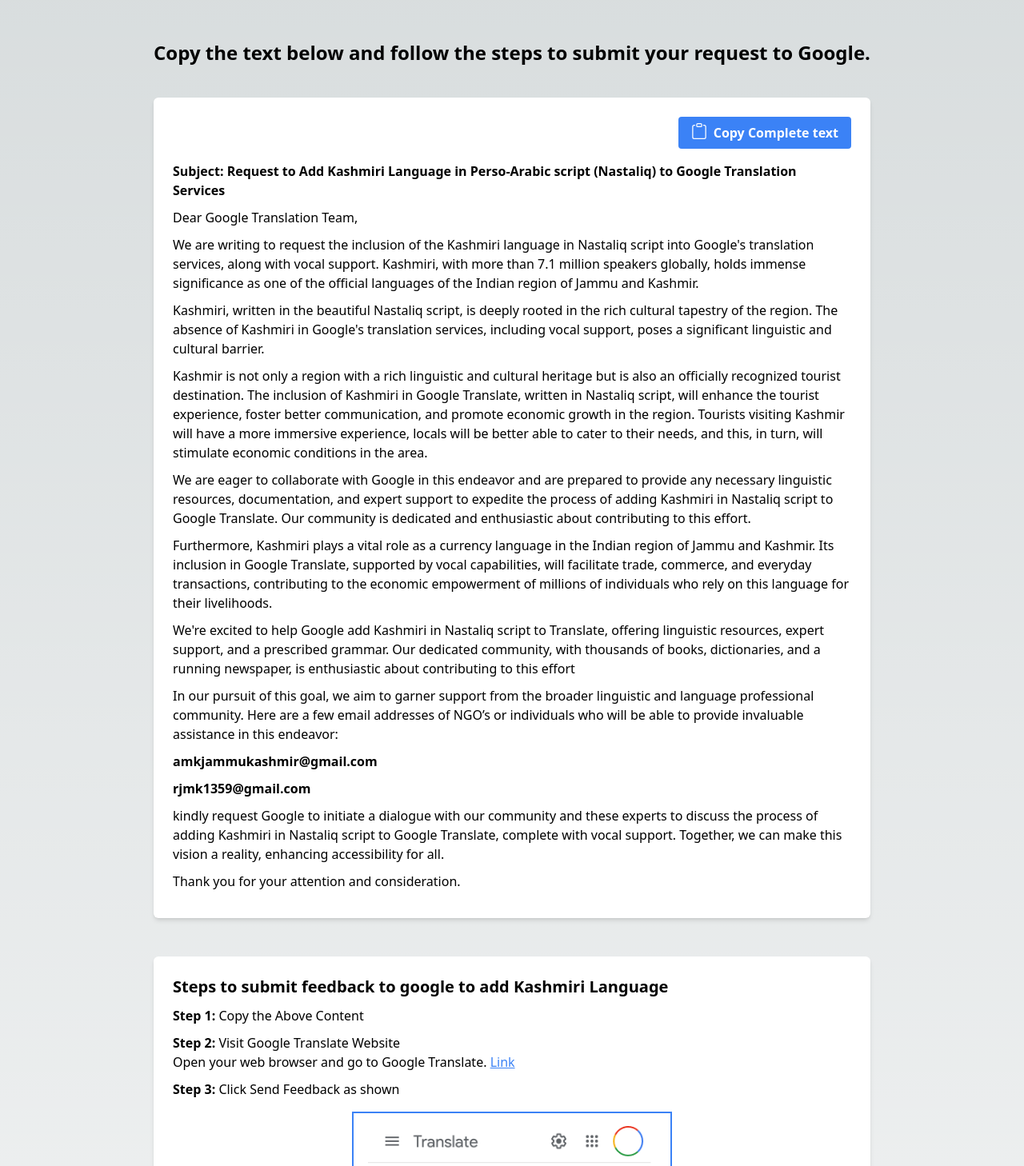
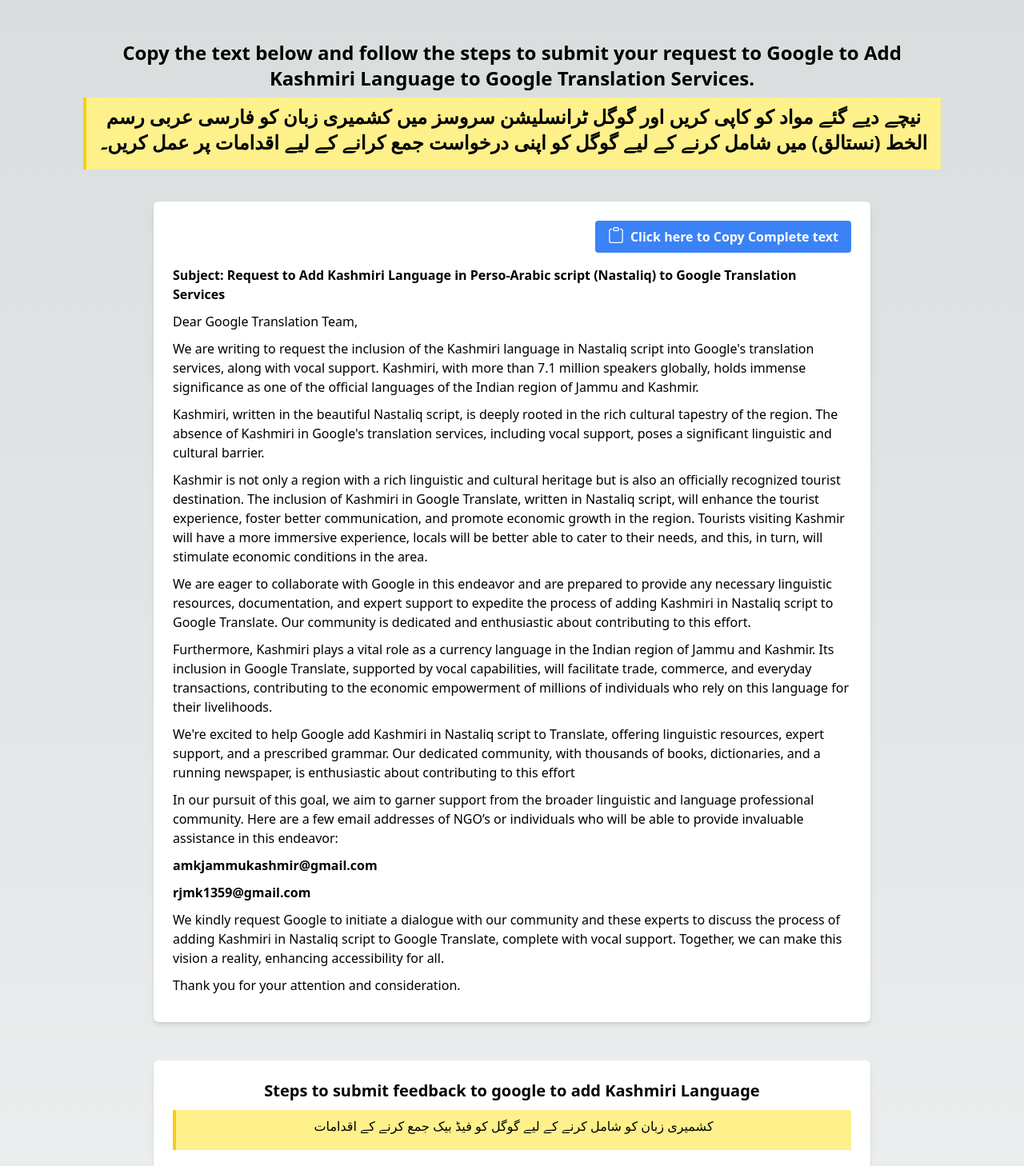
Before and after one commit to rjmk159/supportks, a Next.js app: page / in a window 1280 px wide. Shown: the part 220-1678 px from the top of the page at 80% size. Built offline with nearby package versions, Linux system fonts and the light colour scheme.

Commit message:
Adding a urdu description

```diff
--- a/src/pages/index.js
+++ b/src/pages/index.js
@@ -45,7 +45,7 @@
     navigator.clipboard.writeText(textToCopy);
     setCopied(true);
     setTimeout(() => setCopied(false), 1500);
-    amplitude.track('CopyClicked');
+    amplitude.track("CopyClicked");
   };
 
   useEffect(() => {
@@ -58,8 +58,9 @@
 
   useEffect(() => {
     amplitude.init("503e6a3506e0eb2bf882ac730918f490");
-    amplitude.track('PageVisited');
+    amplitude.track("PageVisited");
   }, []);
+
   return (
     <main className="flex min-h-screen flex-col items-center justify-between sm:m-20">
       <Image
@@ -70,10 +71,24 @@
         height={37}
         priority
       />
-      <h2 className="text-2xl font-bold mb-4 text-center p-6">
-        Copy the text below and follow the steps to submit your request to
-        Google.
-      </h2>
+      <div className="max-w-600">
+        <h2 className="text-2xl font-bold mb-4 text-center p-6 ">
+          Copy the text below and follow the steps to submit your request to
+          Google to Add Kashmiri Language to
+          Google Translation Services.
+          <br />
+          <div
+            className="bg-yellow-200 border-l-4 border-yellow-400 text-yellow-800 p-2 mt-2"
+            role="alert"
+          >
+            <p>
+              نیچے دیے گئے مواد کو کاپی کریں اور گوگل ٹرانسلیشن سروسز میں کشمیری
+              زبان کو فارسی عربی رسم الخط (نستالق) میں شامل کرنے کے لیے گوگل کو
+              اپنی درخواست جمع کرانے کے لیے اقدامات پر عمل کریں۔
+            </p>
+          </div>
+        </h2>
+      </div>
       <div className="flexflex-col justify-between">
         <div className="max-w-4xl mx-auto bg-white p-6 shadow-md rounded-md">
           <div className="flex justify-end mb-4">
@@ -86,7 +101,7 @@
               ) : (
                 <BsClipboard2CheckFill className="w-5 h-5 mr-2" />
               )}
-              {copied ? "Copied!" : "Copy Complete text"}
+              {copied ? "Copied!" : "Click here to Copy Complete text"}
             </button>
           </div>
           <p>
@@ -152,25 +167,43 @@
             </li>
           </ul>
           <p>
-            kindly request Google to initiate a dialogue with our community and
-            these experts to discuss the process of adding Kashmiri in Nastaliq
-            script to Google Translate, complete with vocal support. Together,
-            we can make this vision a reality, enhancing accessibility for all.
+            We kindly request Google to initiate a dialogue with our community
+            and these experts to discuss the process of adding Kashmiri in
+            Nastaliq script to Google Translate, complete with vocal support.
+            Together, we can make this vision a reality, enhancing accessibility
+            for all.
           </p>
           <p>Thank you for your attention and consideration.</p>
         </div>
         <div className="max-w-4xl mx-auto bg-white p-6 shadow-md rounded-md mt-12">
-          <p className="text-xl">
+          <p className="text-xl text-center">
             <b>Steps to submit feedback to google to add Kashmiri Language</b>
+            <br />
           </p>
+          <div
+            className="bg-yellow-200 border-l-4 border-yellow-400 text-yellow-800 p-2 mt-2 mb-4"
+            role="alert"
+          >
+            <p className="text-center">
+              کشمیری زبان کو شامل کرنے کے لیے گوگل کو فیڈ بیک جمع کرنے کے
+              اقدامات
+            </p>
+          </div>
+
           <ul>
             <li>
-              <b>Step 1:</b> Copy the Above Content
+              <b>Step 1:</b> Copy the above Content
             </li>
             <li>
               <b>Step 2:</b> Visit Google Translate Website
               <br /> Open your web browser and go to Google Translate.{" "}
-              <a className="text-blue-500 underline" onClick={()=>{amplitude.track('GoogleLinkOpened');}} href={link}>
+              <a
+                className="text-blue-500 underline"
+                onClick={() => {
+                  amplitude.track("GoogleLinkOpened");
+                }}
+                href={link}
+              >
                 Link
               </a>
             </li>
```
